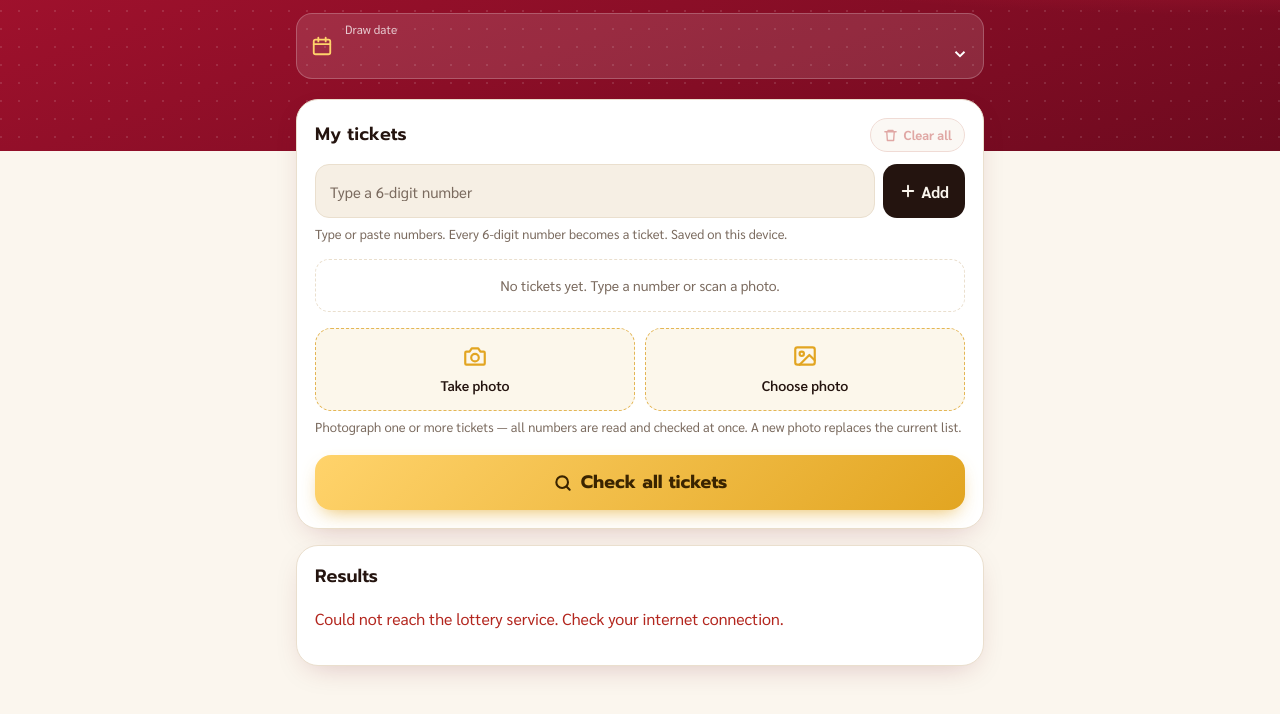
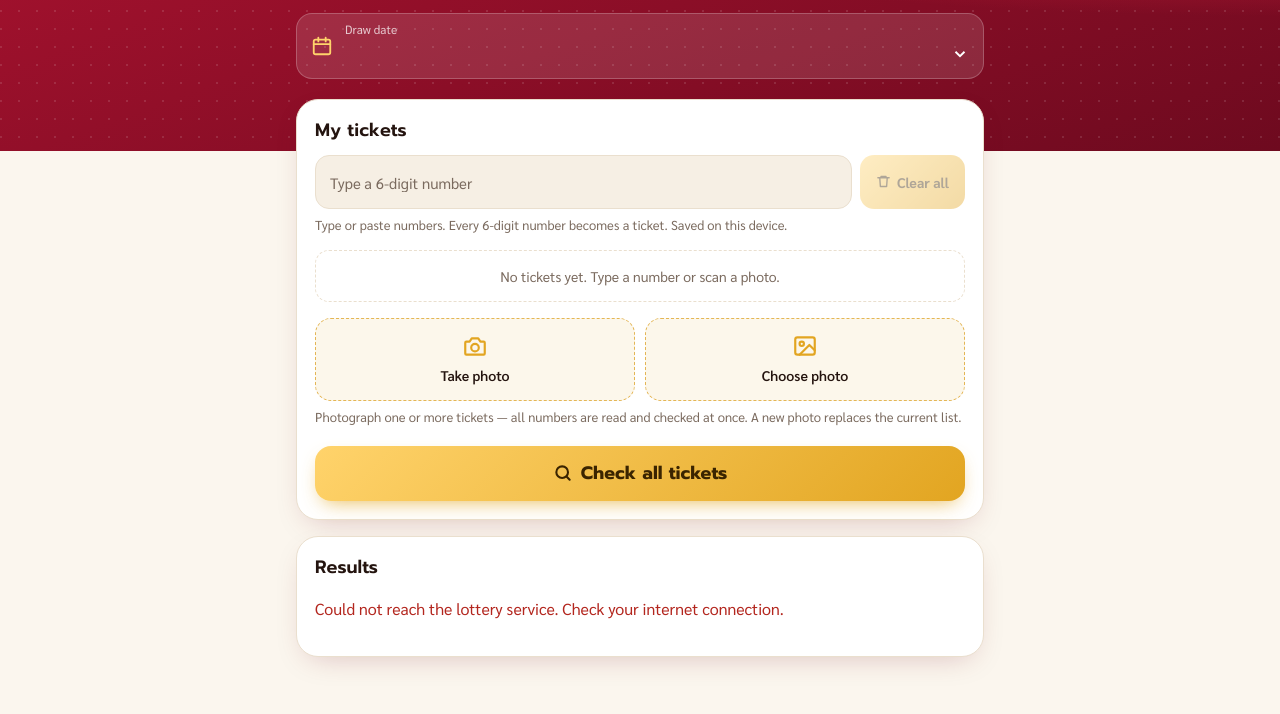
Before and after one commit to mmmondev-tech/thai-lottery, a website with bundled scripts: page public/index.html in a window 1280 px wide. Shown: the part 116-830 px from the top of the page. Built offline with nearby package versions, Linux system fonts and the light colour scheme; files whose address does not match are found by name.

Commit message:
Replace Add button with a yellow Clear all button next to the input
Co-Authored-By: Claude Opus 5.5 <noreply@anthropic.com>

```diff
--- a/public/i18n.js
+++ b/public/i18n.js
@@ -30,7 +30,6 @@ export const T = {
     scanNone: 'No 6-digit numbers found in the photo. Try a sharper, closer photo with good light.',
     scanFailed: 'Could not read the photo. Please try again.',
     dropHint: 'On a computer you can also drag a photo here, or paste a screenshot with Ctrl+V / ⌘V.',
-    add: 'Add',
     entryPlaceholder: 'Type a 6-digit number',
     ticketCount: '{n} tickets',
     noTickets: 'No tickets yet. Type a number or scan a photo.',
@@ -74,7 +73,6 @@ export const T = {
     scanNone: 'ไม่พบเลข 6 หลักในรูป ลองถ่ายให้ใกล้และชัดขึ้นในที่มีแสงสว่าง',
     scanFailed: 'อ่านรูปไม่สำเร็จ กรุณาลองใหม่',
     dropHint: 'บนคอมพิวเตอร์ ลากรูปมาวางที่นี่ หรือวางภาพหน้าจอด้วย Ctrl+V / ⌘V ได้เลย',
-    add: 'เพิ่ม',
     entryPlaceholder: 'พิมพ์เลข 6 หลัก',
     ticketCount: '{n} ใบ',
     noTickets: 'ยังไม่มีสลาก พิมพ์เลขหรือถ่ายรูปสลากได้เลย',
@@ -118,7 +116,6 @@ export const T = {
     scanNone: 'ဓာတ်ပုံတွင် ဂဏန်း ၆ လုံး နံပါတ် မတွေ့ပါ။ အလင်းကောင်းသောနေရာတွင် နီးနီးနှင့် ရှင်းရှင်း ထပ်ရိုက်ပါ။',
     scanFailed: 'ဓာတ်ပုံကို ဖတ်၍ မရပါ။ ထပ်စမ်းပါ။',
     dropHint: 'ကွန်ပျူတာတွင် ဓာတ်ပုံကို ဤနေရာသို့ ဆွဲချနိုင်သည်၊ သို့မဟုတ် Ctrl+V / ⌘V ဖြင့် screenshot ကို ကူးထည့်နိုင်သည်။',
-    add: 'ထည့်မည်',
     entryPlaceholder: 'ဂဏန်း ၆ လုံး ရိုက်ပါ',
     ticketCount: '{n} စောင်',
     noTickets: 'ထီလက်မှတ် မရှိသေးပါ။ နံပါတ်ရိုက်ပါ သို့မဟုတ် ဓာတ်ပုံရိုက်ပါ။',
--- a/public/index.html
+++ b/public/index.html
@@ -71,7 +71,6 @@
   .count { font-size: 12px; font-weight: 700; color: var(--brand-text); background: color-mix(in srgb, var(--brand) 14%, transparent);
            padding: 2px 9px; border-radius: 999px; white-space: nowrap; }
   .count:empty { display: none; }
-  .spacer { flex: 1; }
   .btn-clear { display: inline-flex; align-items: center; gap: 6px; border: 1px solid color-mix(in srgb, var(--err) 30%, var(--line)); background: var(--surface-2);
                color: var(--err); font-size: 13px; font-weight: 700; padding: 6px 12px; border-radius: 999px; white-space: nowrap; flex: none; }
   .btn-clear svg { width: 15px; height: 15px; }
@@ -84,9 +83,8 @@
   .entry input:focus { border-color: var(--brand); }
   .entry input.shake { animation: shake .35s; border-color: var(--err); }
   @keyframes shake { 25% { transform: translateX(-5px); } 75% { transform: translateX(5px); } }
-  .btn-add { flex: none; display: inline-flex; align-items: center; gap: 4px; border: 0; border-radius: 14px; padding: 0 16px;
-             background: var(--ink); color: var(--bg); font-weight: 700; }
-  .btn-add svg { width: 18px; height: 18px; }
+  .entry .btn-clear { border-radius: 14px; padding: 0 16px; font-size: 14px; border: 0;
+                     background: linear-gradient(135deg, var(--gold-2), var(--gold)); color: var(--gold-ink); }
   .hint { color: var(--muted); font-size: 13px; margin-top: 6px; }
 
   .chips { display: flex; flex-wrap: wrap; gap: 8px; margin-top: 14px; }
@@ -277,18 +275,13 @@
     <div class="card-head">
       <h2 data-t="tickets"></h2>
       <span class="count" id="count"></span>
-      <span class="spacer"></span>
-      <button type="button" class="btn-clear" id="clear">
-        <svg viewBox="0 0 24 24" fill="none" stroke="currentColor" stroke-width="2.2" stroke-linecap="round" stroke-linejoin="round"><path d="M3 6h18M8 6V4h8v2M6 6l1 14h10l1-14"/></svg>
-        <span data-t="clear"></span>
-      </button>
     </div>
 
     <form class="entry" id="entryForm" autocomplete="off">
       <input id="entry" inputmode="numeric" enterkeyhint="done" aria-describedby="entryHint">
-      <button class="btn-add" type="submit">
-        <svg viewBox="0 0 24 24" fill="none" stroke="currentColor" stroke-width="2.5" stroke-linecap="round"><path d="M12 5v14M5 12h14"/></svg>
-        <span data-t="add"></span>
+      <button type="button" class="btn-clear" id="clear">
+        <svg viewBox="0 0 24 24" fill="none" stroke="currentColor" stroke-width="2.2" stroke-linecap="round" stroke-linejoin="round"><path d="M3 6h18M8 6V4h8v2M6 6l1 14h10l1-14"/></svg>
+        <span data-t="clear"></span>
       </button>
     </form>
     <div class="hint" id="entryHint" data-t="ticketsHint"></div>
```
